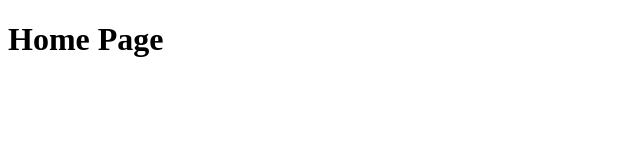
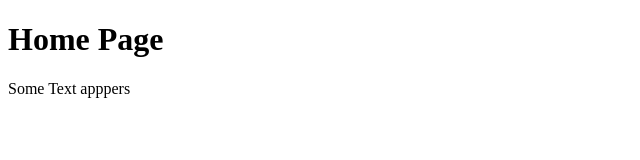
Before and after one commit to HammadSamad/Project-1, a plain HTML site: page index.html in a window 1280 px wide. Shown: the whole page, without its empty margins (0-640 px from the left). Drawn offline with Linux system fonts and the light colour scheme.

Commit message:
Update index.html

```diff
--- a/index.html
+++ b/index.html
@@ -7,5 +7,6 @@
 </head>
 <body>
     <h1>Home Page</h1>
+    <p>Some Text apppers</p>
 </body>
 </html>
```
